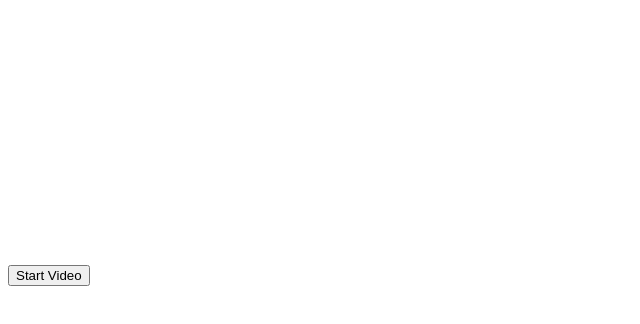
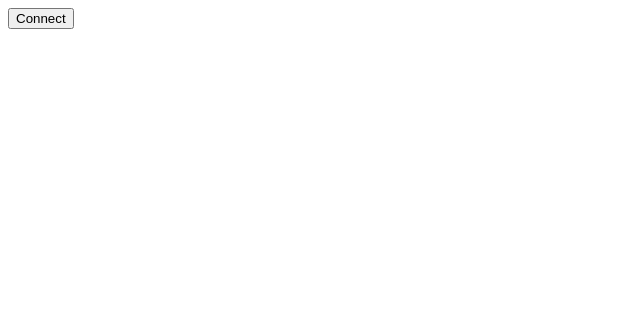
Before and after one commit to Jordanb716/CS494P-Project, a website: page client/index.html in a window 1280 px wide. Shown: the whole page, without its empty margins (0-640 px from the left). Drawn offline with Linux system fonts and the light colour scheme.

Commit message:
Trim html file

```diff
--- a/client/index.html
+++ b/client/index.html
@@ -6,15 +6,12 @@
   </head>
 
   <body>
-    <video id="localVideo" autoplay muted style="width:40%;"></video>
-    <video id="remoteVideo" autoplay style="width:40%;"></video>
 
-    <br />
-
-    <input type="button" id="start" onclick="start(true)" value="Start Video"></input>
+    <input type="button" id="start" onclick="start(true)" value="Connect"></input>
 
     <script type="text/javascript">
         pageReady();
     </script>
+
   </body>
 </html>
```
